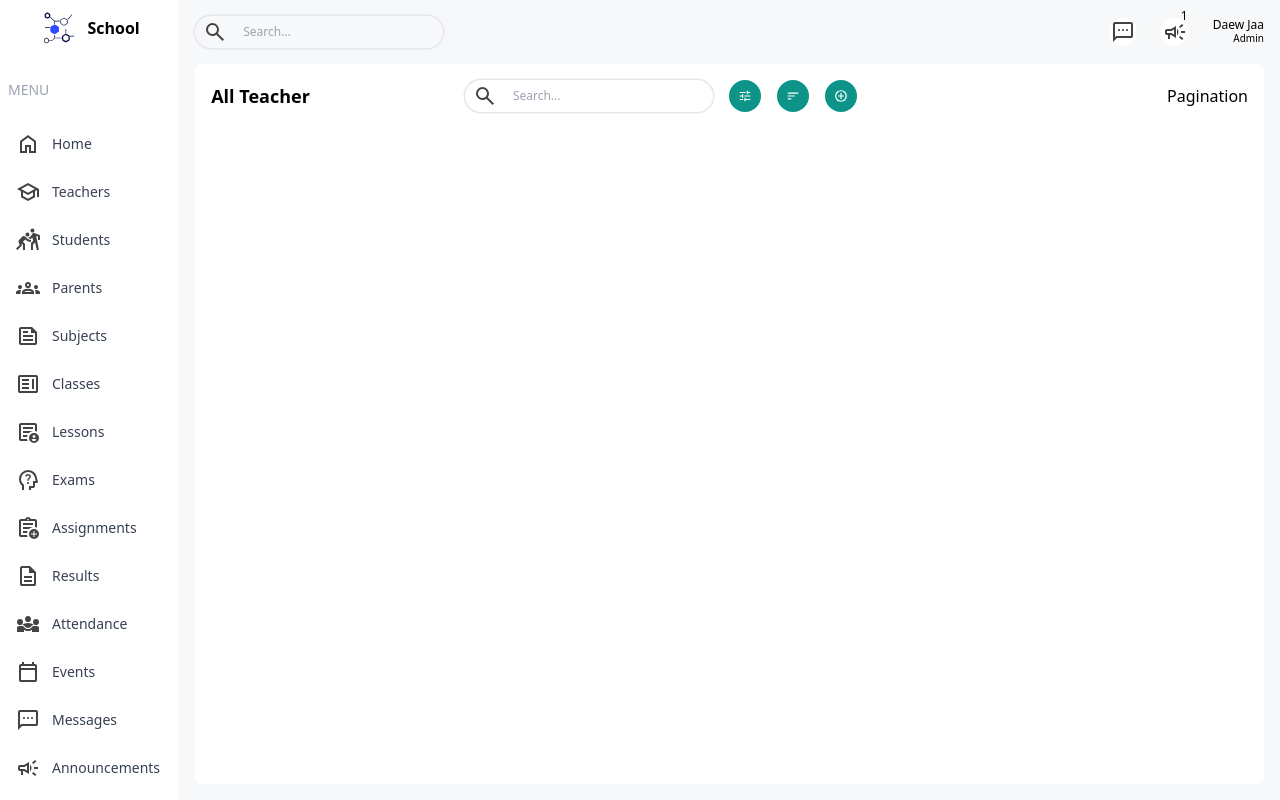
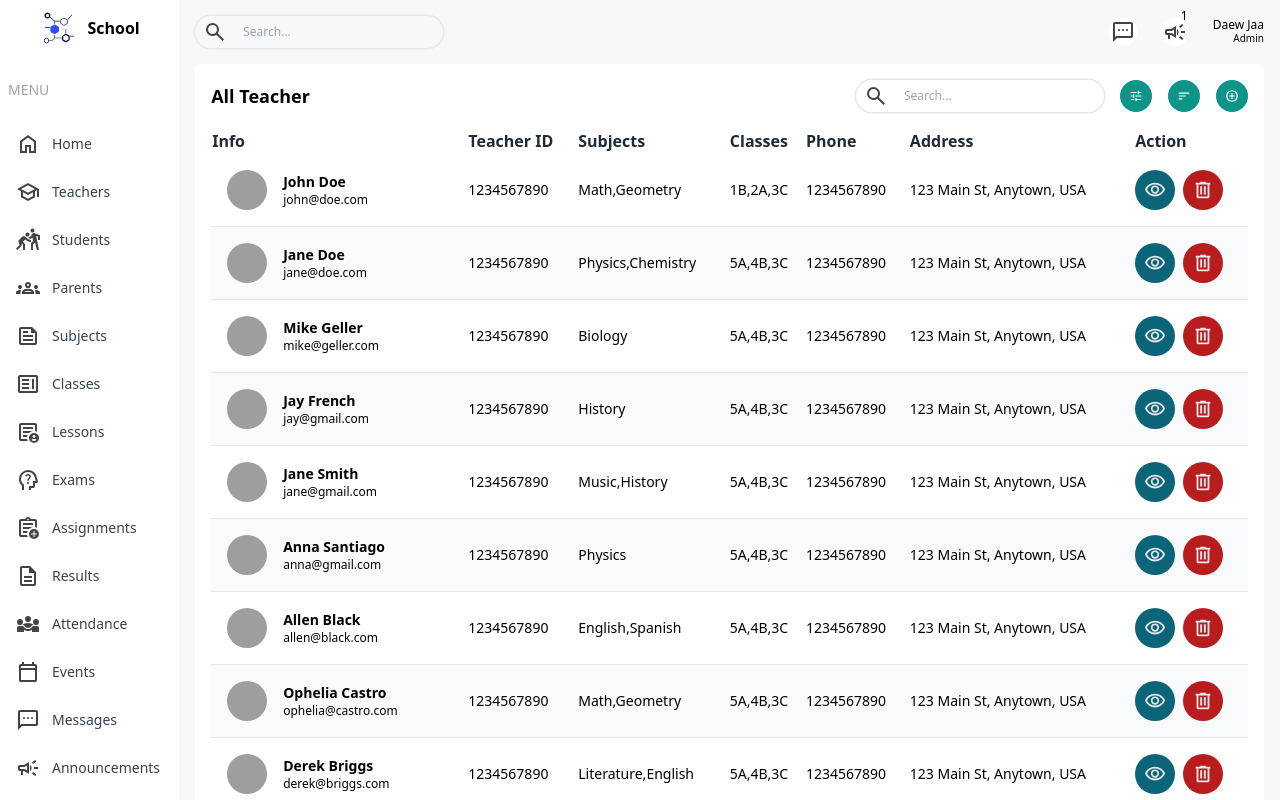
Before and after one commit to thitiphongD/SCM, a Next.js app: page /list/teacher in a window 1280 px wide. Shown: the top 800 px of the page. Built offline with nearby package versions, Linux system fonts and the light colour scheme; grey boxes are pictures that could not be loaded.

Commit message:
render table

```diff
--- a/next.config.mjs
+++ b/next.config.mjs
@@ -1,4 +1,10 @@
 /** @type {import('next').NextConfig} */
-const nextConfig = {};
+const nextConfig = {
+    images: {
+        remotePatterns: [
+            { hostname: 'images.pexels.com' }
+        ]
+    }
+};
 
 export default nextConfig;
--- a/src/app/(dashboard)/list/teacher/page.tsx
+++ b/src/app/(dashboard)/list/teacher/page.tsx
@@ -1,9 +1,97 @@
-import { FilterIcon, PlusIcon, SortIcon } from "@/app/components/icon/UtilIcon";
+import {
+  FilterIcon,
+  PlusIcon,
+  SortIcon,
+  EyeIcon,
+  BinIcon,
+} from "@/app/components/icon/UtilIcon";
 import Pagination from "@/app/components/Pagination";
+import Table from "@/app/components/Table";
 import TableSearch from "@/app/components/TableSearch";
+import { Teacher } from "@/app/types/type";
+import { role, teachersData } from "@/lib/data";
+import Image from "next/image";
+import Link from "next/link";
 import React from "react";
 
+const columns = [
+  {
+    header: "Info",
+    accessor: "info",
+    className: "",
+  },
+  {
+    header: "Teacher ID",
+    accessor: "teacherId",
+    className: "hidden md:table-cell",
+  },
+  {
+    header: "Subjects",
+    accessor: "subjects",
+    className: "hidden md:table-cell",
+  },
+  {
+    header: "Classes",
+    accessor: "classes",
+    className: "hidden md:table-cell",
+  },
+  {
+    header: "Phone",
+    accessor: "phone",
+    className: "hidden md:table-cell",
+  },
+  {
+    header: "Address",
+    accessor: "address",
+    className: "hidden md:table-cell",
+  },
+  {
+    header: "Action",
+    accessor: "action",
+  },
+];
+
 const ListTeacherPage = () => {
+  const renderRow = (item: Teacher) => (
+    <tr
+      key={item.id}
+      className="border-b border-gray-200 even:bg-slate-50 text-sm hover:bg-[#14919b] hover:text-white"
+    >
+      <td className="flex items-center gap-4 p-4">
+        <Image
+          src={item.photo}
+          alt=""
+          width={40}
+          height={40}
+          className="md:hidden xl:block w-10 h-10 rounded-full object-cover"
+        />
+        <div className="flex flex-col">
+          <h3 className="font-semibold">{item.name}</h3>
+          <p className="text-xs">{item.email}</p>
+        </div>
+      </td>
+      <td className="hidden md:table-cell">{item.teacherId}</td>
+      <td className="hidden md:table-cell">{item.subjects.join(",")}</td>
+      <td className="hidden md:table-cell">{item.classes.join(",")}</td>
+      <td className="hidden md:table-cell">{item.phone}</td>
+      <td className="hidden md:table-cell">{item.address}</td>
+      <td>
+        <div className="flex items-center gap-2">
+          <Link href={`/list/teacher/${item.id}`}>
+            <button className="w-10 h-10 flex items-center justify-center rounded-full bg-[#0B6477]">
+              <EyeIcon />
+            </button>
+          </Link>
+          {role === "admin" && (
+            <button className="w-10 h-10 flex items-center justify-center rounded-full bg-red-700">
+              <BinIcon />
+            </button>
+          )}
+        </div>
+      </td>
+    </tr>
+  );
+
   return (
     <div className="bg-white p-4 rounded-md flex-1 m-4 mt-0">
       <div className="flex items-center justify-between">
@@ -22,9 +110,9 @@ const ListTeacherPage = () => {
             </button>
           </div>
         </div>
-        <div></div>
-        <Pagination />
       </div>
+      <Table columns={columns} renderRow={renderRow} data={teachersData} />
+      <Pagination />
     </div>
   );
 };
--- a/src/app/components/Pagination.tsx
+++ b/src/app/components/Pagination.tsx
@@ -1,7 +1,21 @@
 import React from "react";
 
 const Pagination = () => {
-  return <div>Pagination</div>;
+  return (
+    <div className="p-4 flex items-center justify-between text-gray-500">
+      <button className="py-2 px-4 rounded-md bg-slate-200 text-xs font-semibold disabled:opacity-50 disabled:cursor-not-allowed">
+        Prev
+      </button>
+      <div className="flex items-center gap-2 text-sm">
+        <button className="px-2 rounded-md bg-teal-500 text-white">1</button>
+        <button className="px-2 rounded-md">2</button>
+        <button className="px-2 rounded-md">3</button>
+      </div>
+      <button className="py-2 px-4 rounded-md bg-slate-200 text-xs font-semibold disabled:opacity-50 disabled:cursor-not-allowed">
+        Next
+      </button>
+    </div>
+  );
 };
 
 export default Pagination;
--- /dev/null
+++ b/src/app/components/Table.tsx
@@ -0,0 +1,37 @@
+import React from "react";
+import { Teacher } from "../types/type";
+
+type Column = {
+  header: string;
+  accessor: string;
+  className?: string;
+};
+
+type Props = {
+  columns: Column[];
+  data: Teacher[];
+  renderRow: (item: Teacher) => React.ReactNode;
+};
+
+const Table: React.FC<Props> = ({ columns, data, renderRow }) => {
+  return (
+    <table className="w-full mt-4">
+      <thead>
+        <tr className="text-left text-gray-800">
+          {columns.map((col) => (
+            <th key={col.accessor} className={col.className}>
+              {col.header}
+            </th>
+          ))}
+        </tr>
+      </thead>
+      <tbody>
+        {data.map((item) => (
+          <React.Fragment key={item.id}>{renderRow(item)}</React.Fragment>
+        ))}
+      </tbody>
+    </table>
+  );
+};
+
+export default Table;
--- a/src/app/components/icon/UtilIcon.tsx
+++ b/src/app/components/icon/UtilIcon.tsx
@@ -83,3 +83,31 @@ export const PlusIcon = () => {
     </svg>
   );
 };
+
+export const EyeIcon = () => {
+  return (
+    <svg
+      xmlns="http://www.w3.org/2000/svg"
+      height="22px"
+      viewBox="0 -960 960 960"
+      width="24px"
+      fill="#e8eaed"
+    >
+      <path d="M480-320q75 0 127.5-52.5T660-500q0-75-52.5-127.5T480-680q-75 0-127.5 52.5T300-500q0 75 52.5 127.5T480-320Zm0-72q-45 0-76.5-31.5T372-500q0-45 31.5-76.5T480-608q45 0 76.5 31.5T588-500q0 45-31.5 76.5T480-392Zm0 192q-146 0-266-81.5T40-500q54-137 174-218.5T480-800q146 0 266 81.5T920-500q-54 137-174 218.5T480-200Zm0-300Zm0 220q113 0 207.5-59.5T832-500q-50-101-144.5-160.5T480-720q-113 0-207.5 59.5T128-500q50 101 144.5 160.5T480-280Z" />
+    </svg>
+  );
+};
+
+export const BinIcon = () => {
+  return (
+    <svg
+      xmlns="http://www.w3.org/2000/svg"
+      height="22px"
+      viewBox="0 -960 960 960"
+      width="24px"
+      fill="#e8eaed"
+    >
+      <path d="M280-120q-33 0-56.5-23.5T200-200v-520h-40v-80h200v-40h240v40h200v80h-40v520q0 33-23.5 56.5T680-120H280Zm400-600H280v520h400v-520ZM360-280h80v-360h-80v360Zm160 0h80v-360h-80v360ZM280-720v520-520Z" />
+    </svg>
+  );
+};
--- /dev/null
+++ b/src/app/types/type.ts
@@ -0,0 +1,11 @@
+export type Teacher = {
+  id: number;
+  name: string;
+  email?: string;
+  teacherId: string;
+  subjects: string[];
+  classes: string[];
+  phone: string;
+  address: string;
+  photo: string;
+};
```
